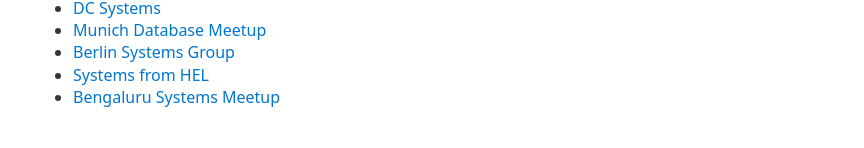
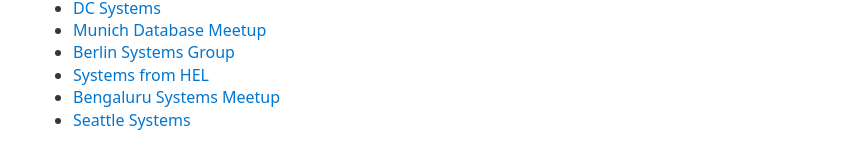
Before and after one commit to thisismiller/southbaysystems.xyz, a Jekyll site: the page built from index.markdown, in a window 1280 px wide. Shown: the part 1011-1159 px from the top of the page, without its empty margins (207-1071 px from the left). Built offline with Jekyll 4.4.1, drawn with Linux system fonts in a browser that asks for light colours.

Commit message:
Add link to seattle friends

```diff
--- a/index.markdown
+++ b/index.markdown
@@ -51,3 +51,4 @@
 * [Berlin Systems Group](https://berlinsystems.xyz/)
 * [Systems from HEL](https://helsystems.xyz/)
 * [Bengaluru Systems Meetup](https://twitter.com/BengaluruSys)
+* [Seattle Systems](https://seattlesystems.xyz/)
```
